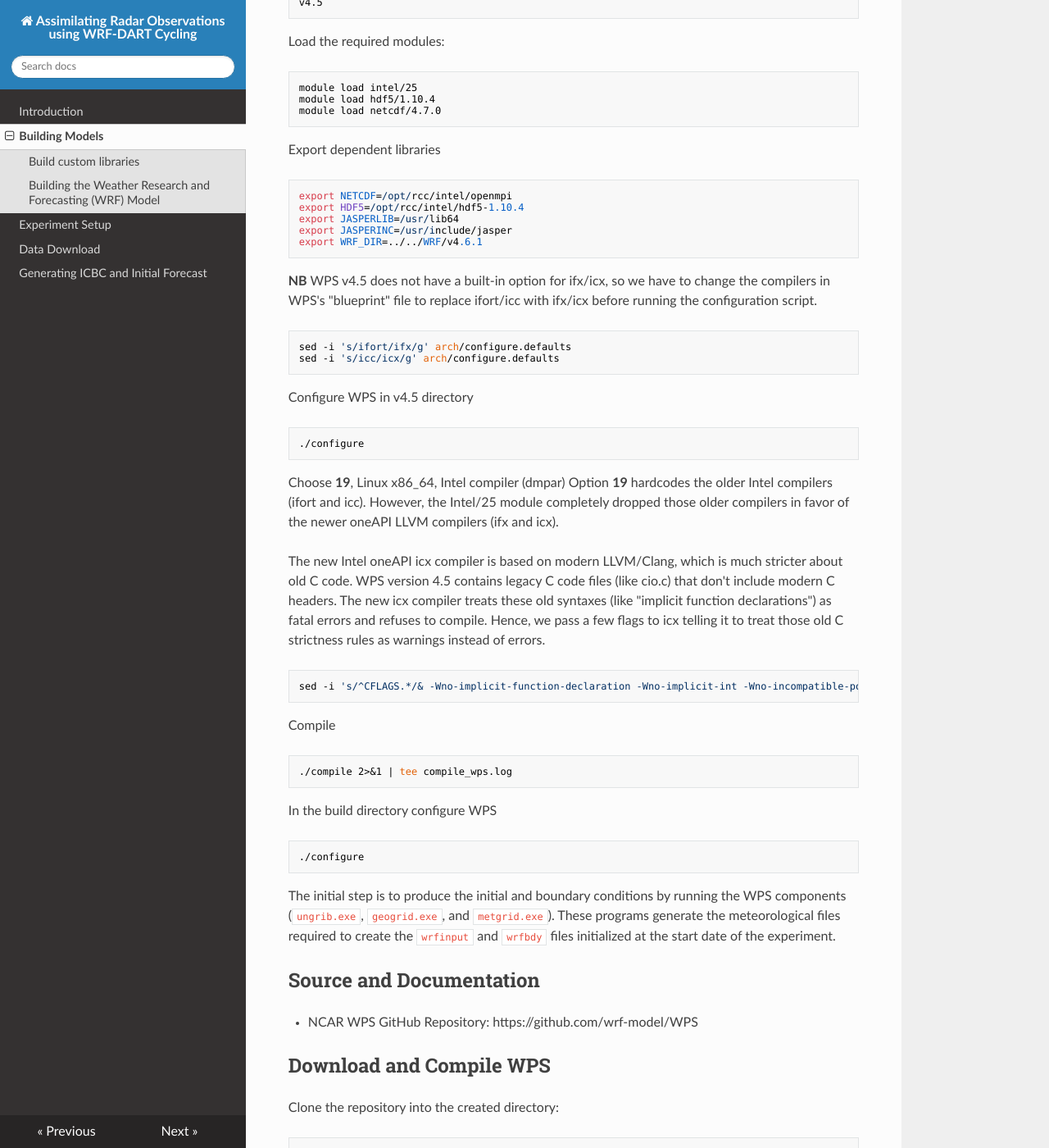
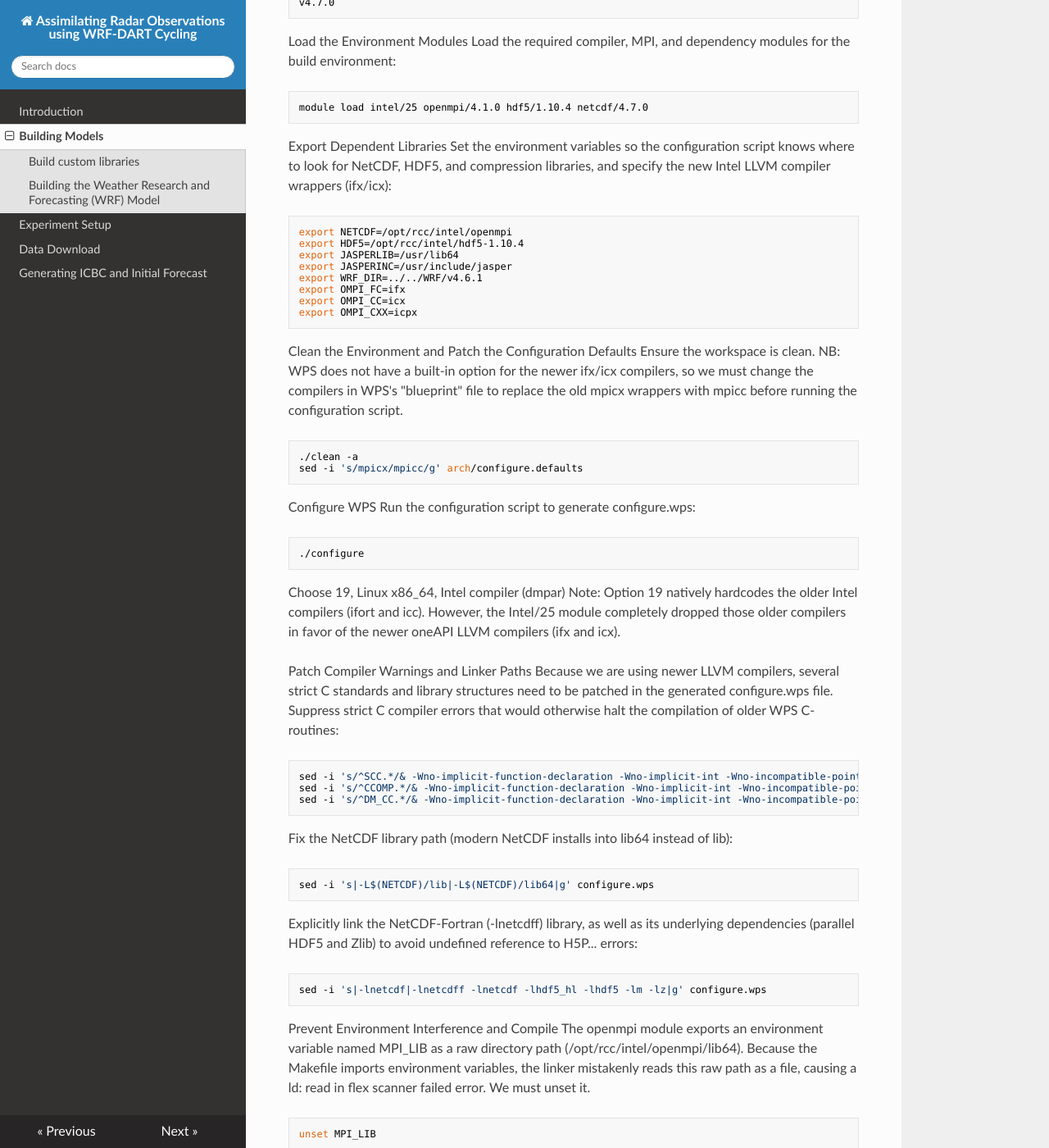
Before and after one commit to stephen-asare/WRF-DART-CYCLING, an MkDocs documentation site: the page built from docs/building_models.md, in a window 1280 px wide and 1400 px high, scrolled down 4116 px. Shown: the whole window at 82% size. Built offline with MkDocs 1.6.1, drawn with Linux system fonts in a browser that asks for light colours; nearby versions of some CDN libraries; some of the changed text lies outside the part shown.

Commit message:
Revise WPS build instructions for version 4.7.0
Updated WPS installation instructions to reflect version changes and compiler updates.

````diff
--- a/docs/building_models.md
+++ b/docs/building_models.md
@@ -107,7 +107,7 @@ Set the environment variables:
 ```bash
 export NETCDF=/opt/rcc/intel/openmpi
 export HDF5=/opt/rcc/intel/hdf5-1.10.4
-export PNETCDF=/gpfs/home/sa24m/stephen_asare/models_new/NETCDF
+export PNETCDF=../..//NETCDF
 export NETCDF4=1
 export WRFIO_NETCDF4_FILE_SUPPORT=1
 export WRFIO_NCD_LARGE_FILE_SUPPORT=1
@@ -143,8 +143,8 @@ Clone WPS into the $MODEL_DIR directory.
 ```
 cd $MODEL_DIR
 mkdir WPS && cd WPS
-git clone --branch v4.5 --single-branch https://github.com/wrf-model/WPS.git v4.5
-cd v4.5
+git clone --branch v4.7.0 --single-branch https://github.com/wrf-model/WPS.git v4.7.0
+cd v4.7.0
 ```
 You can check the tag to be sure you have the correct version.
 ```
@@ -152,99 +152,67 @@ git describe --tags --exact-match
 ```
 This should display
 ```
-v4.5
+v4.7.0
 ```
-Load the required modules:
+Load the Environment Modules
+Load the required compiler, MPI, and dependency modules for the build environment:
 ```bash
-module load intel/25
-module load hdf5/1.10.4
-module load netcdf/4.7.0
+module load intel/25 openmpi/4.1.0 hdf5/1.10.4 netcdf/4.7.0
 ```
-Export dependent libraries
-```
+Export Dependent Libraries
+Set the environment variables so the configuration script knows where to look for NetCDF, HDF5, and compression libraries, and specify the new Intel LLVM compiler wrappers (ifx/icx):
+```bash
 export NETCDF=/opt/rcc/intel/openmpi
 export HDF5=/opt/rcc/intel/hdf5-1.10.4
 export JASPERLIB=/usr/lib64
 export JASPERINC=/usr/include/jasper
 export WRF_DIR=../../WRF/v4.6.1
+export OMPI_FC=ifx
+export OMPI_CC=icx
+export OMPI_CXX=icpx
 ```
-**NB** WPS v4.5 does not have a built-in option for ifx/icx, so we have to change the compilers in WPS's "blueprint" file to replace ifort/icc with ifx/icx before running the configuration script.
+Clean the Environment and Patch the Configuration Defaults
+Ensure the workspace is clean. NB: WPS does not have a built-in option for the newer ifx/icx compilers, so we must change the compilers in WPS's "blueprint" file to replace the old mpicx wrappers with mpicc before running the configuration script.
+```bash
+./clean -a
+sed -i 's/mpicx/mpicc/g' arch/configure.defaults
 ```
-sed -i 's/ifort/ifx/g' arch/configure.defaults
-sed -i 's/icc/icx/g' arch/configure.defaults
-```
-Configure WPS in v4.5 directory
-```
+Configure WPS
+Run the configuration script to generate configure.wps:
+```bash
 ./configure
 ```
-Choose **19**, Linux x86_64, Intel compiler (dmpar)
-Option **19** hardcodes the older Intel compilers (ifort and icc). However, the Intel/25 module completely dropped those older compilers in favor of the newer oneAPI LLVM compilers (ifx and icx).
+Choose 19, Linux x86_64, Intel compiler (dmpar) Note: Option 19 natively hardcodes the older Intel compilers (ifort and icc). However, the Intel/25 module completely dropped those older compilers in favor of the newer oneAPI LLVM compilers (ifx and icx).
 
-The new Intel oneAPI icx compiler is based on modern LLVM/Clang, which is much stricter about old C code. WPS version 4.5 contains legacy C code files (like cio.c) that don't include modern C headers.
-The new icx compiler treats these old syntaxes (like "implicit function declarations") as fatal errors and refuses to compile. Hence, we pass a few flags to icx telling it to treat those old C strictness rules as warnings instead of errors.
+Patch Compiler Warnings and Linker Paths
+Because we are using newer LLVM compilers, several strict C standards and library structures need to be patched in the generated configure.wps file.
+Suppress strict C compiler errors that would otherwise halt the compilation of older WPS C-routines:
+```bash
+sed -i 's/^SCC.*/& -Wno-implicit-function-declaration -Wno-implicit-int -Wno-incompatible-pointer-types -Wno-int-conversion/' configure.wps
+sed -i 's/^CCOMP.*/& -Wno-implicit-function-declaration -Wno-implicit-int -Wno-incompatible-pointer-types -Wno-int-conversion/' configure.wps
+sed -i 's/^DM_CC.*/& -Wno-implicit-function-declaration -Wno-implicit-int -Wno-incompatible-pointer-types -Wno-int-conversion/' configure.wps
 ```
-sed -i 's/^CFLAGS.*/& -Wno-implicit-function-declaration -Wno-implicit-int -Wno-incompatible-pointer-types -Wno-int-conversion/' configure.wps
+Fix the NetCDF library path (modern NetCDF installs into lib64 instead of lib):
+```bash
+sed -i 's|-L$(NETCDF)/lib|-L$(NETCDF)/lib64|g' configure.wps
 ```
-Compile
+Explicitly link the NetCDF-Fortran (-lnetcdff) library, as well as its underlying dependencies (parallel HDF5 and Zlib) to avoid undefined reference to H5P... errors:
+```bash
+sed -i 's|-lnetcdf|-lnetcdff -lnetcdf -lhdf5_hl -lhdf5 -lm -lz|g' configure.wps
 ```
+Prevent Environment Interference and Compile
+The openmpi module exports an environment variable named MPI_LIB as a raw directory path (/opt/rcc/intel/openmpi/lib64). Because the Makefile imports environment variables, the linker mistakenly reads this raw path as a file, causing a ld: read in flex scanner failed error. We must unset it.
+```bash
+unset MPI_LIB
+```
+Finally, execute the compilation script and log the output:
+```bash
 ./compile 2>&1 | tee compile_wps.log
 ```
-In the build directory configure WPS
+Check for `geogrid.exe`, `metgrid.exe` and `ungrib.exe`.
+```bash
+ls -ls *.exe
 ```
-./configure
-```
-
-
-
-
-
-
-
-The initial step is to produce the initial and boundary conditions by running the WPS components (`ungrib.exe`, `geogrid.exe`, and `metgrid.exe`). These programs generate the meteorological files required to create the `wrfinput` and `wrfbdy` files initialized at the start date of the experiment.
-## Source and Documentation
-* NCAR WPS GitHub Repository: https://github.com/wrf-model/WPS
-## Download and Compile WPS
-Clone the repository into the created directory:
-```bash
-cd models/
-git clone https://github.com/wrf-model/WPS WPS
-```
-Load the required modules and set environment variables:
-```bash
-module purge
-module load intel/21
-```
-Export dependent libraries
-```
-export NETCDF=/gpfs/home/junkyung_ucar_edu/WPSV4.5/NETCDF
-export JASPERLIB=/usr/lib64
-export JASPERINC=/usr/include/jasper
-```
-Navigate into the WPS directory and configure:
-```bash
-cd WPS
-./configure
-```
-You should see the file `configure.wps`.
-Select:
-```text
-17. Linux x86_64, Intel compiler (serial)
-```
-
-
-Compile WPS:
-```bash
-./compile >& compile.log
-ls -ls main/*.exe
-```
-After successful compilation, the following executables should be present:
-```text
-geogrid.exe
-ungrib.exe
-metgrid.exe
-```
----
-
 
 # Building the Data Assimilation Research Testbed (DART)
 **Purpose:** DART is the primary ensemble data assimilation system used to assimilate observations (such as radar or water vapor profiles) into the WRF model state. It interfaces directly with WRF to update the state variables using ensemble Kalman filter techniques.
````
